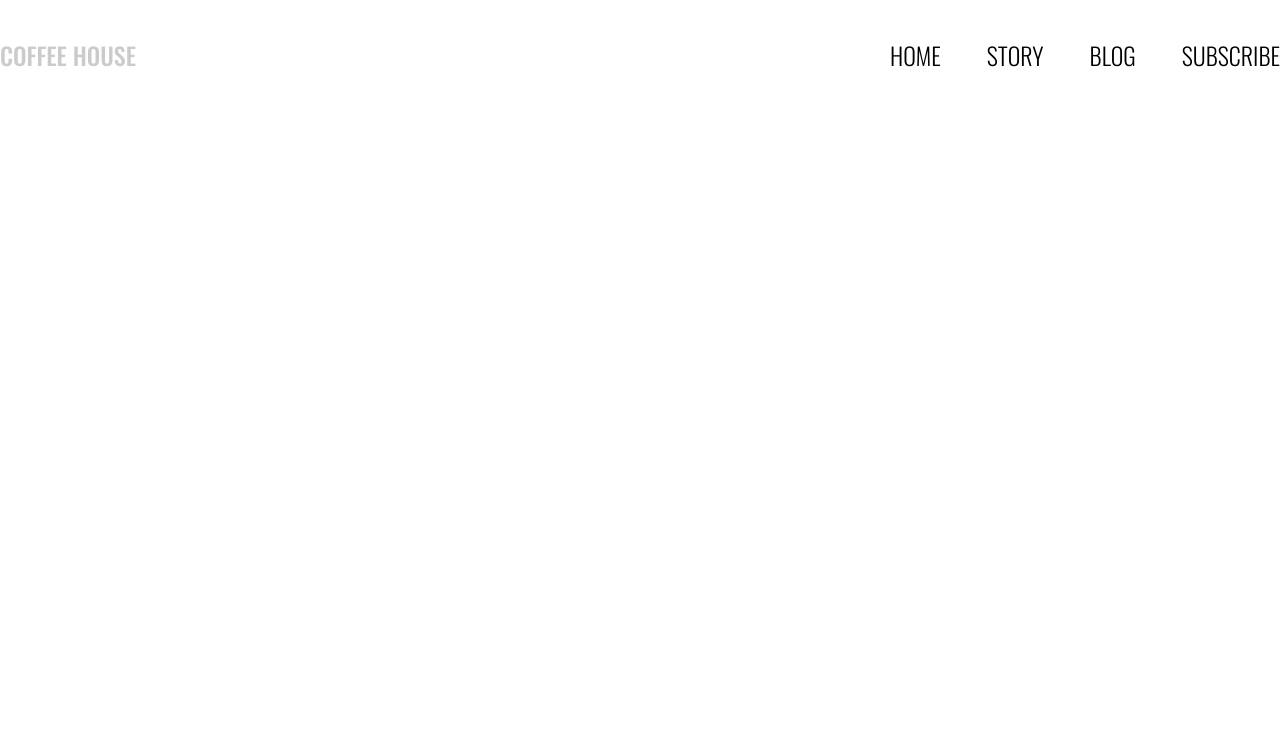
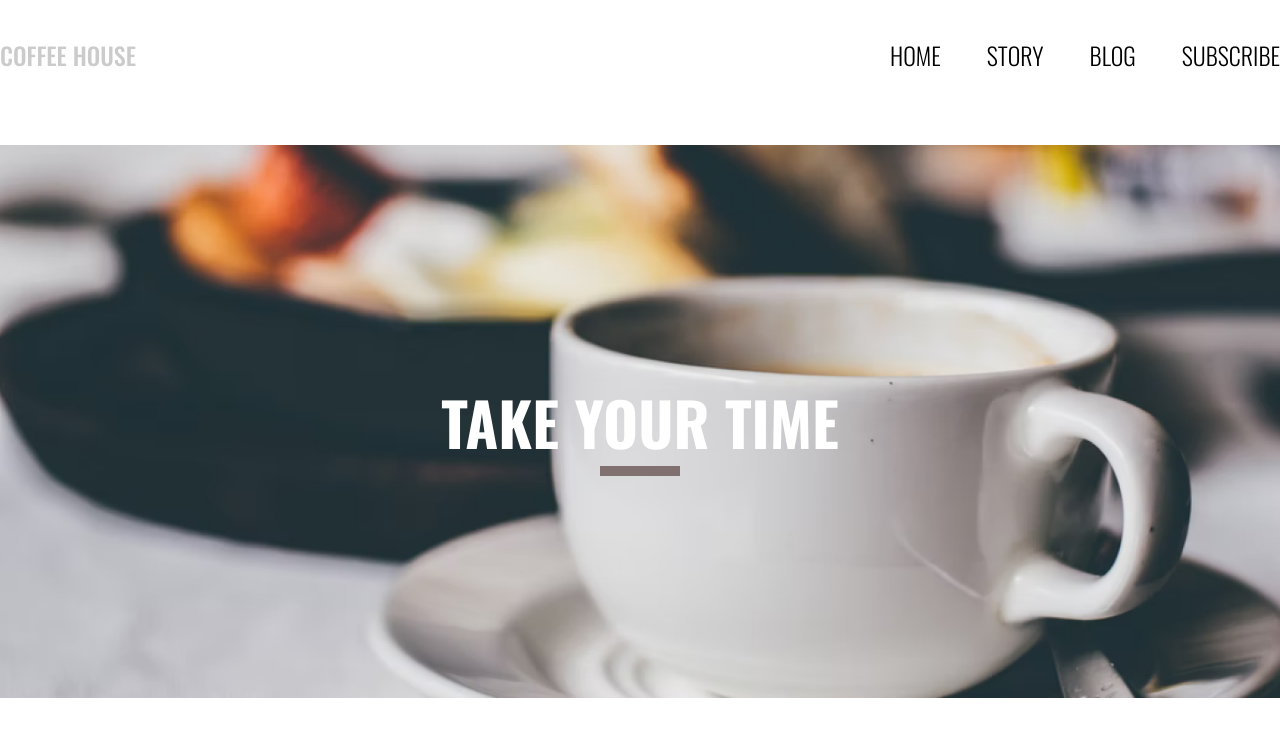
Before and after one commit to KolyakaMolyaka/KolyakaMolyaka.github.io, a plain HTML site: page index.html in a window 1280 px wide. Drawn offline with nearby package versions, Linux system fonts and the light colour scheme.

Commit message:
Добавлена секция 'Take your time'

```diff
--- a/css/style.css
+++ b/css/style.css
@@ -51,3 +51,30 @@ header {
     text-decoration: none;
     color: black;
 }
+
+/* Section take your time */
+#take_your_time_section {
+      background-image: url("../imgs/take_your_time_section_img.png");
+      background-size: contain;
+      background-position: center center;
+      background-repeat: no-repeat no-repeat;
+      height: 622px;
+}
+
+h1 {
+    font-weight: 700;
+    font-size: 60px;
+    color: white;
+    text-align: center;
+    padding-top: 267px;
+}
+
+h1::after {
+    content: '';
+    display: block;
+    margin: 0 auto;
+    height: 10px;
+    width: 80px;
+    background-color:#817070;
+
+}
--- a/index.html
+++ b/index.html
@@ -4,10 +4,9 @@
     <meta charset="UTF-8">
     <title>Title</title>
     <link rel="stylesheet" href="css/style.css">
-
     <link rel="preconnect" href="https://fonts.googleapis.com">
     <link rel="preconnect" href="https://fonts.gstatic.com" crossorigin>
-    <link href="https://fonts.googleapis.com/css2?family=Oswald:wght@300;500&display=swap" rel="stylesheet">
+    <link href="https://fonts.googleapis.com/css2?family=Oswald:wght@300;500;700&display=swap" rel="stylesheet">
 </head>
 <body>
 <header>
@@ -37,6 +36,11 @@
     </div>
 
 </header>
+<section id="take_your_time_section">
+    <div class="container">
+        <h1>Take your time</h1>
+    </div>
+</section>
 
 <script src="js/script.js"></script>
 </body>
```
Also changed, not shown: imgs/take_your_time_section_img.png (added).
